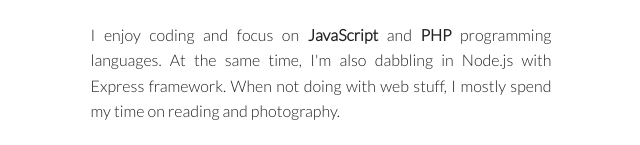
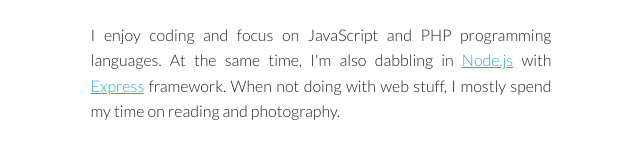
Before and after one commit to borisding/borisding.github.io, a website: page index.html in a window 1280 px wide. Shown: the part 526-671 px from the top of the page, without its empty margins (319-959 px from the left). Drawn offline with Linux system fonts and the light colour scheme; files whose address does not match are found by name.

Commit message:
update link

```diff
--- a/index.html
+++ b/index.html
@@ -29,7 +29,7 @@
             Prior to Rakuten, I had been working on various web-based business applications which include ERP, CRM and project management systems for both server and client-side.
             </p>
             <p>
-            I enjoy coding and focus on <strong>JavaScript</strong> and <strong>PHP</strong> programming languages. At the same time, I'm also dabbling in Node.js with Express framework.
+            I enjoy coding and focus on JavaScript and PHP programming languages. At the same time, I'm also dabbling in <a href="https://nodejs.org/en/">Node.js</a> with <a href="http://expressjs.com/">Express</a> framework.
             When not doing with web stuff, I mostly spend my time on reading and photography.
             </p>
             <p>
```
